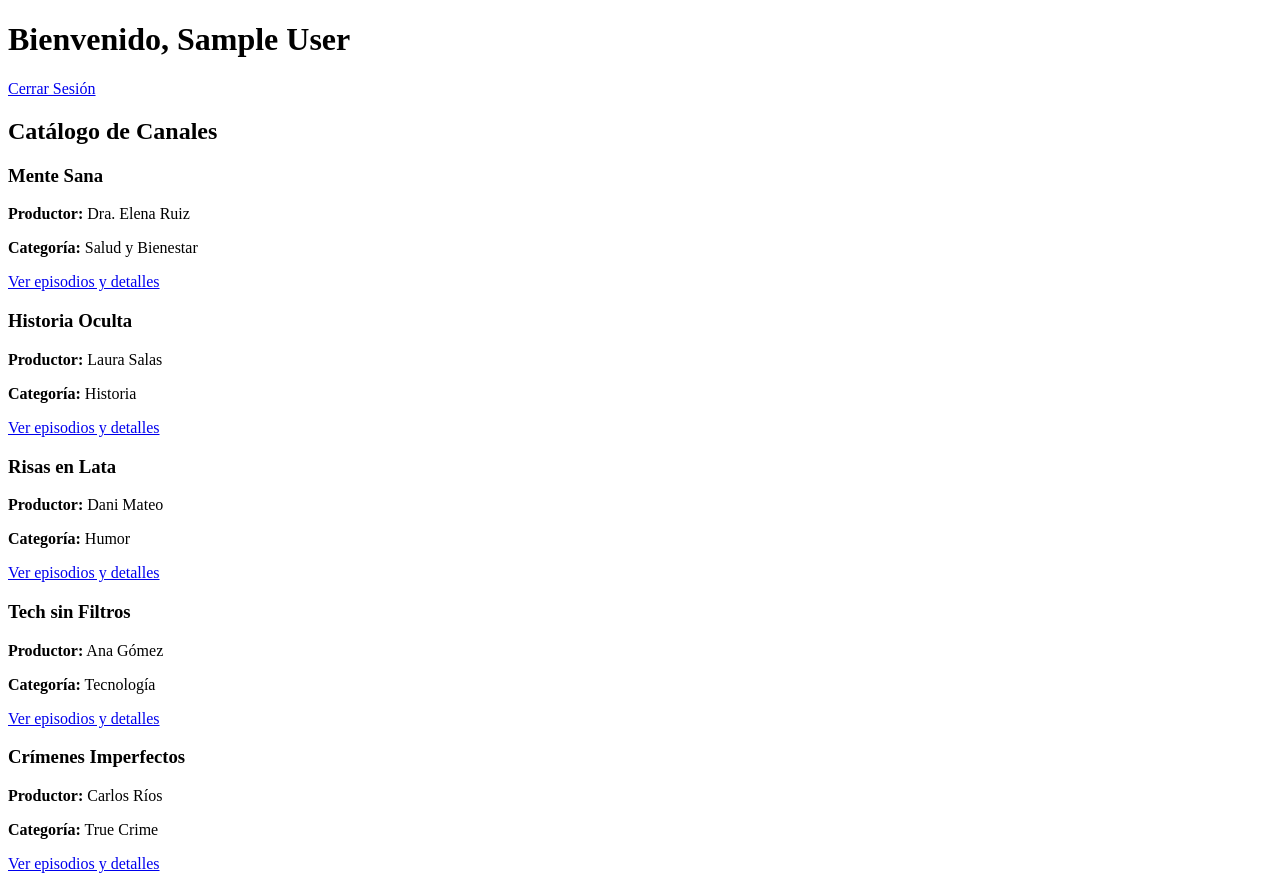
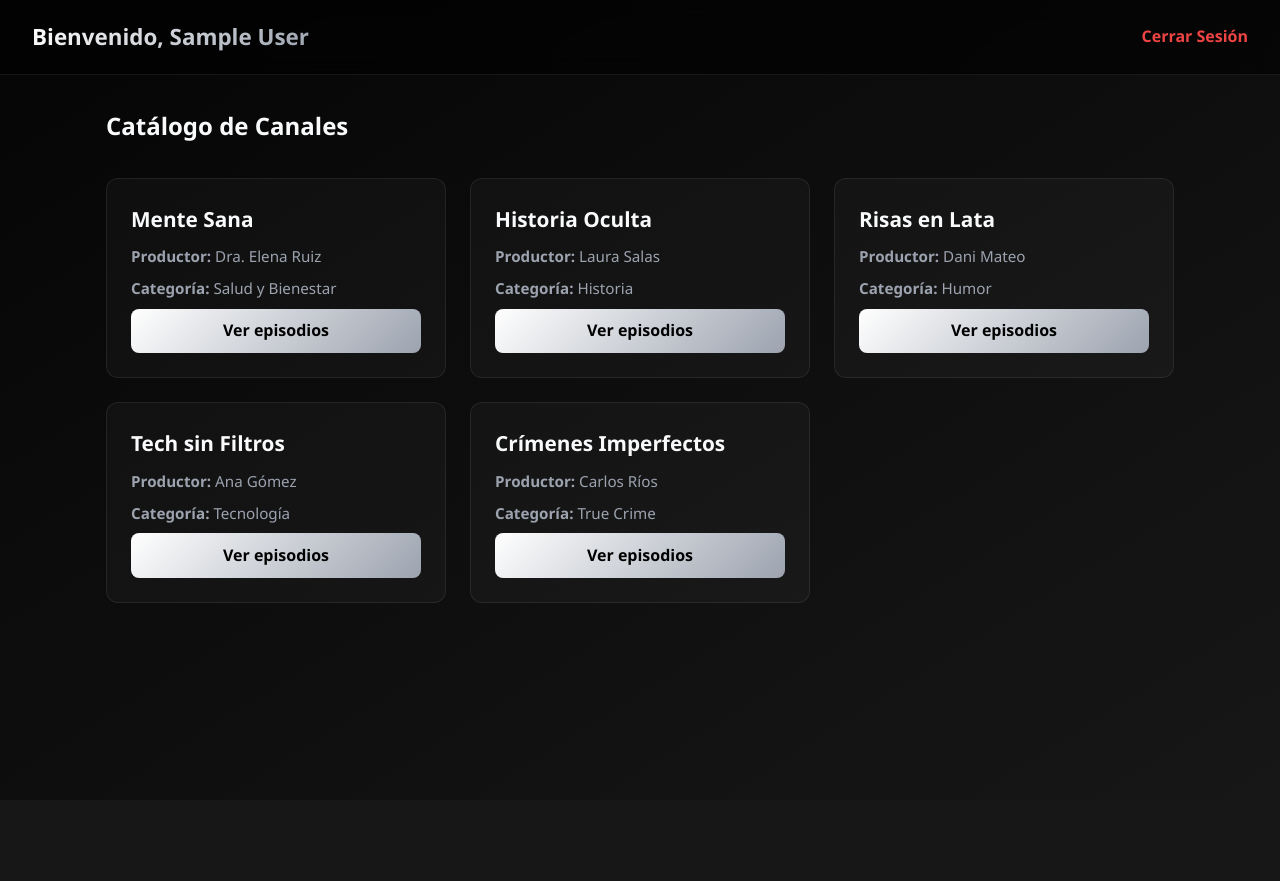
Before and after one commit to DavidHonoratoFernandez/HonoratoDavid_DAW2_0613_ConvExtr_PlataformaPodcast, a PHP site: page / in a window 1280 px wide. After the commit the page ends 603 px from the top, so only its background shows below. Run offline with PHP 8.4, Linux system fonts and the light colour scheme; the visitor is signed in with stand-in values (Sample User, id 1); data comes from the database, SQL or seed files in the repository.

Commit message:
estilos mejorados en la view principal y en los episodios

```diff
--- a/public/css/style.css
+++ b/public/css/style.css
@@ -0,0 +1,186 @@
+/* --- VARIABLES Y PALETAS DE COLOR --- */
+:root {
+    /* Forzamos los controles del navegador (como el <audio>) a modo oscuro */
+    color-scheme: dark;
+
+    /* FONDO: Degradado Negro a Gris muy oscuro */
+    --color-fondo-inicio: #050505;
+    --color-fondo-fin: #171717;
+
+    /* TARJETAS: Fondo casi transparente con borde sutil */
+    --fondo-tarjeta: rgba(255, 255, 255, 0.03);
+    --borde-tarjeta: rgba(255, 255, 255, 0.08);
+    --borde-hover: rgba(255, 255, 255, 0.2);
+
+    /* TEXTOS */
+    --texto-principal: #f9fafb;   /* Blanco casi puro */
+    --texto-secundario: #9ca3af;  /* Gris medio */
+
+    /* 4. NEGRO Y BLANCO/PLATA  */
+    --color-primario: #ffffff;
+    --color-secundario: #9ca3af;
+
+
+    /* --- DEGRADADO MAESTRO --- */
+    --gradiente-primario: linear-gradient(135deg, var(--color-primario), var(--color-secundario));
+}
+
+/* --- RESET Y ESTILOS BASE --- */
+* {
+    box-sizing: border-box;
+    margin: 0;
+    padding: 0;
+}
+
+body {
+    font-family: 'Segoe UI', system-ui, sans-serif;
+    /* Fondo con degradado sutil */
+    background: linear-gradient(to bottom right, var(--color-fondo-inicio), var(--color-fondo-fin));
+    color: var(--texto-principal);
+    line-height: 1.6;
+    min-height: 100vh;
+    background-attachment: fixed;
+}
+
+a {
+    text-decoration: none;
+    color: var(--color-primario);
+    transition: all 0.3s ease;
+}
+
+a:hover {
+    color: var(--texto-principal);
+    text-shadow: 0 0 8px rgba(255, 255, 255, 0.3);
+}
+
+/* --- ESTRUCTURA PRINCIPAL --- */
+.cabecera-principal {
+    background: rgba(0, 0, 0, 0.6);
+    backdrop-filter: blur(10px);
+    border-bottom: 1px solid var(--borde-tarjeta);
+    padding: 1.2rem 2rem;
+    display: flex;
+    justify-content: space-between;
+    align-items: center;
+    position: sticky;
+    top: 0;
+    z-index: 100;
+}
+
+.cabecera-principal h1 {
+    font-size: 1.4rem;
+    background: var(--gradiente-primario);
+    background-clip: text;
+    -webkit-text-fill-color: transparent;
+    font-weight: bold;
+}
+
+.contenedor {
+    max-width: 1100px;
+    margin: 0 auto;
+    padding: 2rem 1rem;
+}
+
+h2, h3 {
+    font-weight: 600;
+}
+
+/* --- CATÁLOGO DE PODCASTS (GRID) --- */
+.cuadricula-podcasts {
+    display: grid;
+    grid-template-columns: repeat(auto-fill, minmax(300px, 1fr));
+    gap: 1.5rem;
+    margin-top: 2rem;
+}
+
+.tarjeta {
+    background: var(--fondo-tarjeta);
+    border: 1px solid var(--borde-tarjeta);
+    border-radius: 12px;
+    padding: 1.5rem;
+    transition: all 0.3s ease;
+    display: flex;
+    flex-direction: column;
+}
+
+.tarjeta:hover {
+    transform: translateY(-5px);
+    border-color: var(--color-primario);
+    box-shadow: 0 10px 20px rgba(0, 0, 0, 0.5);
+}
+
+.tarjeta h3 {
+    font-size: 1.3rem;
+    margin-bottom: 0.5rem;
+    color: var(--texto-principal);
+}
+
+.tarjeta p {
+    color: var(--texto-secundario);
+    font-size: 0.95rem;
+    margin-bottom: 0.5rem;
+}
+
+/* Botón con degradado */
+.boton {
+    display: inline-block;
+    text-align: center;
+    background: var(--gradiente-primario);
+    color: #000000 !important; /* Texto negro sobre dorado/color queda genial */
+    padding: 0.6rem 1.2rem;
+    border-radius: 8px;
+    font-weight: bold;
+    margin-top: auto; /* Empuja el botón al fondo de la tarjeta */
+    border: none;
+    transition: transform 0.2s ease, opacity 0.2s ease;
+}
+
+.boton:hover {
+    transform: scale(1.03);
+    opacity: 0.9;
+    text-shadow: none;
+}
+
+/* --- VISTA DE EPISODIOS (show.php) --- */
+.lista-episodios {
+    list-style: none;
+    margin-top: 2rem;
+}
+
+.item-episodio {
+    background: var(--fondo-tarjeta);
+    border: 1px solid var(--borde-tarjeta);
+    border-left: 4px solid var(--color-primario); /* Detalle de color a la izquierda */
+    border-radius: 8px;
+    padding: 1.5rem;
+    margin-bottom: 1rem;
+    transition: background 0.2s ease;
+}
+
+.item-episodio:hover {
+    background: rgba(255, 255, 255, 0.06);
+}
+
+.item-episodio h4 {
+    font-size: 1.15rem;
+    color: var(--texto-principal);
+    margin-bottom: 0.4rem;
+}
+
+.info-episodio {
+    font-size: 0.9rem;
+    color: var(--texto-secundario);
+    margin-bottom: 1.2rem;
+    display: flex;
+    gap: 15px;
+    align-items: center;
+}
+
+/* Reproductor HTML5 adaptado a fondo oscuro */
+audio {
+    width: 100%;
+    height: 45px;
+    border-radius: 25px;
+    outline: none;
+    background-color: transparent;
+}
--- a/views/podcast/index.php
+++ b/views/podcast/index.php
@@ -8,25 +8,27 @@ $userName = $_SESSION['user_name'] ?? '';
 <head>
     <meta charset="UTF-8">
     <title>Catálogo de Podcasts</title>
+    <link rel="stylesheet" href="public/css/style.css">
 </head>
 <body>
-    <header>
+    <header class="cabecera-principal">
         <h1>Bienvenido, <?= htmlspecialchars($userName) ?></h1>
-        <a href="index.php?controller=Auth&action=logout">Cerrar Sesión</a>
+        <a href="index.php?controller=Auth&action=logout" style="color: #ef4444; font-weight: bold;">Cerrar Sesión</a>
     </header>
 
+    <div class="contenedor">
         <h2>Catálogo de Canales</h2>
 
-    <div class="podcasts-grid">
+        <div class="cuadricula-podcasts">
             <?php if (!empty($podcasts)): ?>
                 <?php foreach ($podcasts as $podcast): ?>
 
-                <div>
+                    <div class="tarjeta">
                         <h3><?= htmlspecialchars($podcast['titulo']) ?></h3>
                         <p><strong>Productor:</strong> <?= htmlspecialchars($podcast['creador']) ?></p>
                         <p><strong>Categoría:</strong> <?= htmlspecialchars($podcast['categoria']) ?></p>
 
-                    <a href="index.php?controller=Podcast&action=show&id=<?= $podcast['id_podcast'] ?>">Ver episodios y detalles</a>
+                        <a href="index.php?controller=Podcast&action=show&id=<?= $podcast['id_podcast'] ?>" class="boton">Ver episodios</a>
                     </div>
 
                 <?php endforeach; ?>
@@ -34,5 +36,6 @@ $userName = $_SESSION['user_name'] ?? '';
                 <p>Todavía no hay canales de podcast en la plataforma.</p>
             <?php endif; ?>
         </div>
+    </div>
 </body>
 </html>
```
Also changed, not shown: views/podcast/show.php (+15 -13 lines). Lines whose indentation alone changed are shown as unchanged.
